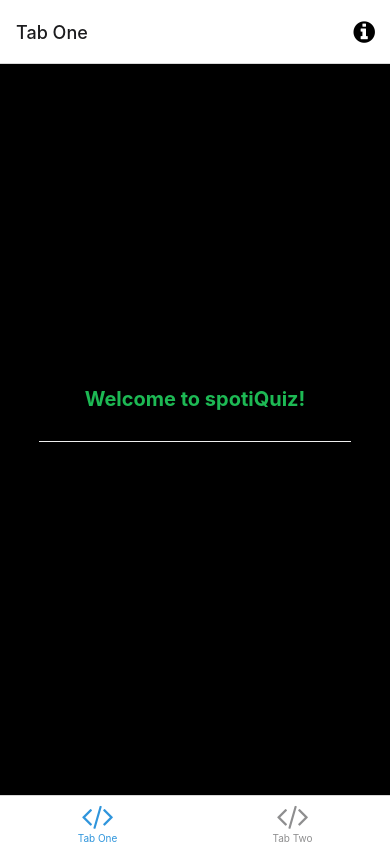
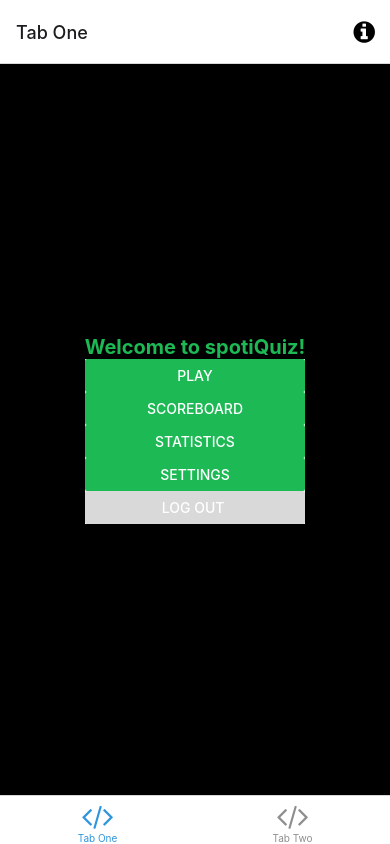
Before and after one commit to schjoth/DIMA, a React Native app: screen /TabOne in a window 390 px wide. Built offline with nearby package versions, Linux system fonts and the light colour scheme; what expo-linking would draw is missing.

Commit message:
edit start screen

```diff
--- a/screens/TabOneScreen.tsx
+++ b/screens/TabOneScreen.tsx
@@ -1,15 +1,70 @@
-import { StyleSheet } from 'react-native';
+import { StyleSheet, Button, Alert, SafeAreaView, Pressable } from 'react-native';
+import React from 'react';
+import { useState } from 'react';
 
 import EditScreenInfo from '../components/EditScreenInfo';
 import { Text, View } from '../components/Themed';
 import { RootTabScreenProps } from '../types';
 
 export default function TabOneScreen({ navigation }: RootTabScreenProps<'TabOne'>) {
+  let [count, setCount] = useState(0);
+
+  const Separator = () => (
+    <View style={styles.separator} />
+  );
+
+
   return (
+    <SafeAreaView style = {styles.container}>
+<View>
     <View style={styles.container}>
       <Text style={styles.title}>Welcome to spotiQuiz!</Text>
-      <View style={styles.separator} lightColor="#eee" darkColor="rgba(255,255,255,0.1)" />
     </View>
+      <View>
+      <Button
+        title="Play"
+        color="#1DB954"
+        onPress={() => Alert.alert('Simple Button pressed') }
+      />
+      </View>
+
+      <View>
+      <Button
+        title="Scoreboard"
+        color="#1DB954"
+        onPress={() => Alert.alert('Simple Button pressed') }
+      />
+      </View>
+      <View>
+      <Button
+        title="Statistics"
+        color="#1DB954"
+        onPress={() => Alert.alert('Simple Button pressed') }
+      />
+      </View>
+      <View>
+      <Button
+        title="Settings"
+        color="#1DB954"
+        onPress={() => Alert.alert('Simple Button pressed') }
+      />
+      </View>
+      <View>
+    <Button
+        title="Log out "
+        color="#D9D9D9"
+        onPress={() => Alert.alert('Simple Button pressed') }
+      />
+      </View>
+      </View>
+
+
+
+
+
+    </SafeAreaView>
+
+
   );
 }
 
```
